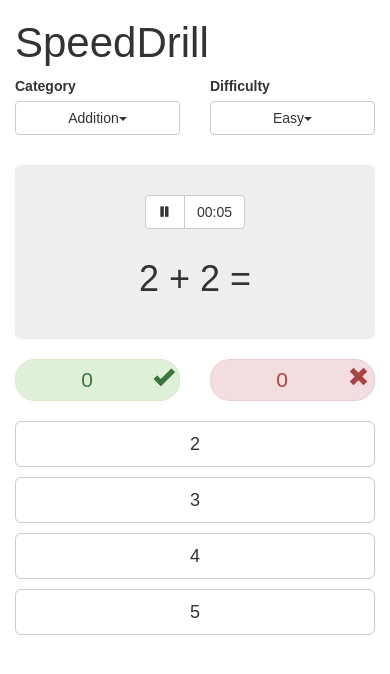
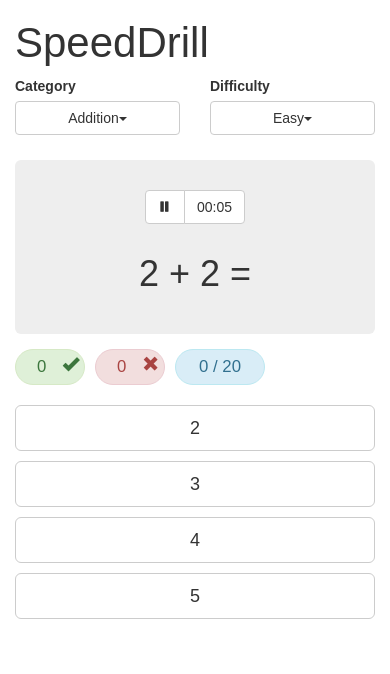
Before and after one commit to RadDog25/SpeedDrill, a React (Create React App) app: page / in a window 390 px wide. Shown: the top 674 px of the page. Built offline with nearby package versions, Linux system fonts and the light colour scheme.

Commit message:
about to edit pause button

```diff
--- a/src/components/Answer.js
+++ b/src/components/Answer.js
@@ -10,7 +10,7 @@ class Answer extends Component {
         if (!this.props.paused && !this.props.transitioning) {
             this.props.questionAnswered(this.props.index, this.props.index === this.props.correctIndex, this.props.currentAnswerTime);
             //have the transitionCompleted function call itself after a delay
-            setTimeout( () => {
+            setTimeout(() => {
                 this.props.transitionCompleted(this.props.category, this.props.difficulty);
             }, 1000);
         }
@@ -18,7 +18,9 @@ class Answer extends Component {
     render() {
         return (
             <div className="col-xs-12 col-md-3">
-                <button onClick={this.handleClick.bind(this)} type="button" className={`btn btn-block btn-lg btn-default ${this.props.buttonStyles[this.props.index]}`}>
+                <button onClick={this.handleClick.bind(this)} type="button"
+                //if the game is paused then change the style of the answer buttons to be disabled
+                    className={`btn btn-block btn-lg btn-default ${this.props.paused ? "disabled" : ""} ${this.props.buttonStyles[this.props.index]}`}>
                     {this.props.answer}
                 </button>
             </div>
--- a/src/components/App.js
+++ b/src/components/App.js
@@ -19,18 +19,17 @@ class App extends Component {
           <div className="col-xs-6 col-md-3">
             <DropdownMenu title={this.props.settings.category} label="Category" lis={["Addition", "Subtraction", "Multiplication", "Divison"]} />
           </div>
-          <div className="col-xs-6 col-md-3 col-md-offset-6">
+          <div className="col-xs-6 col-md-3">
             <DropdownMenu title={this.props.settings.difficulty} label="Difficulty" lis={["Easy", "Medium", "Hard"]} />
           </div>
         </div>
         <Question />
         {/* alert needs text, alert and glyphicon props  */}
         <div className="row">
-          <div className="col-xs-6 col-md-2">
-            <Alert alert={"success"} glyphicon={"ok"} text={this.props.history.pastCorrectAnswers} />
-          </div>
-          <div className="col-xs-6 col-md-2">
-            <Alert alert={"danger"} glyphicon={"remove"} text={this.props.history.pastIncorrectAnswers} />
+          <div className="col-xs-12">
+            <Alert alert="success" glyphicon="ok" text={this.props.history.pastCorrectAnswers} />
+            <Alert alert="danger" glyphicon="remove" text={this.props.history.pastIncorrectAnswers} />
+            <Alert alert="info" glyphicon="" text={`${this.props.history.pastCorrectAnswers + this.props.history.pastIncorrectAnswers} / 20`} />
           </div>
         </div>
         <div className="row">
--- a/src/css/App.css
+++ b/src/css/App.css
@@ -11,15 +11,20 @@ body .container {
     transition: background-color ease-in-out 0.25s; }
   @media screen and (max-width: 480px) {
     body .container .jumbotron {
-      margin-top: 20px;
-      margin-bottom: 20px; } }
+      margin-top: 15px;
+      margin-bottom: 15px; } }
   body .container .alert {
-    font-size: 1.5em;
+    font-size: 1.2em;
     padding: 5px;
     border-radius: 20px;
-    text-align: center; }
+    text-align: center;
+    width: 70px;
+    display: inline-block;
+    margin-right: 10px; }
     body .container .alert .glyphicon {
       float: right; }
+  body .container .alert-info {
+    width: 90px; }
   body .container .myCorrect {
     background-color: #dff0d8;
     color: #468847; }
--- a/src/css/App.scss
+++ b/src/css/App.scss
@@ -11,19 +11,25 @@ body {
         /* srink the jumbotron question display for smaller devices like phones */
         @media screen and (max-width: 480px) {
             .jumbotron {
-                margin-top: 20px;
-                margin-bottom: 20px;
+                margin-top: 15px;
+                margin-bottom: 15px;
             }
         }
         /*modify the alert bootstrap class */
         .alert {
-            font-size: 1.5em;
+            font-size: 1.2em;
             padding: 5px;
             border-radius: 20px;
             text-align: center;
+            width: 70px;
+            display: inline-block;
+            margin-right: 10px;
             .glyphicon {
                 float: right;
             }
+        }
+        .alert-info {
+            width: 90px;
         }
         /* myCorrect and .myIncorrect change the color of the answer buttons and question jumbotron depending on the validity of the users answer */
         .myCorrect {
```
Also changed, not shown: 2 other files (tests, documents, lock files or other folders).
